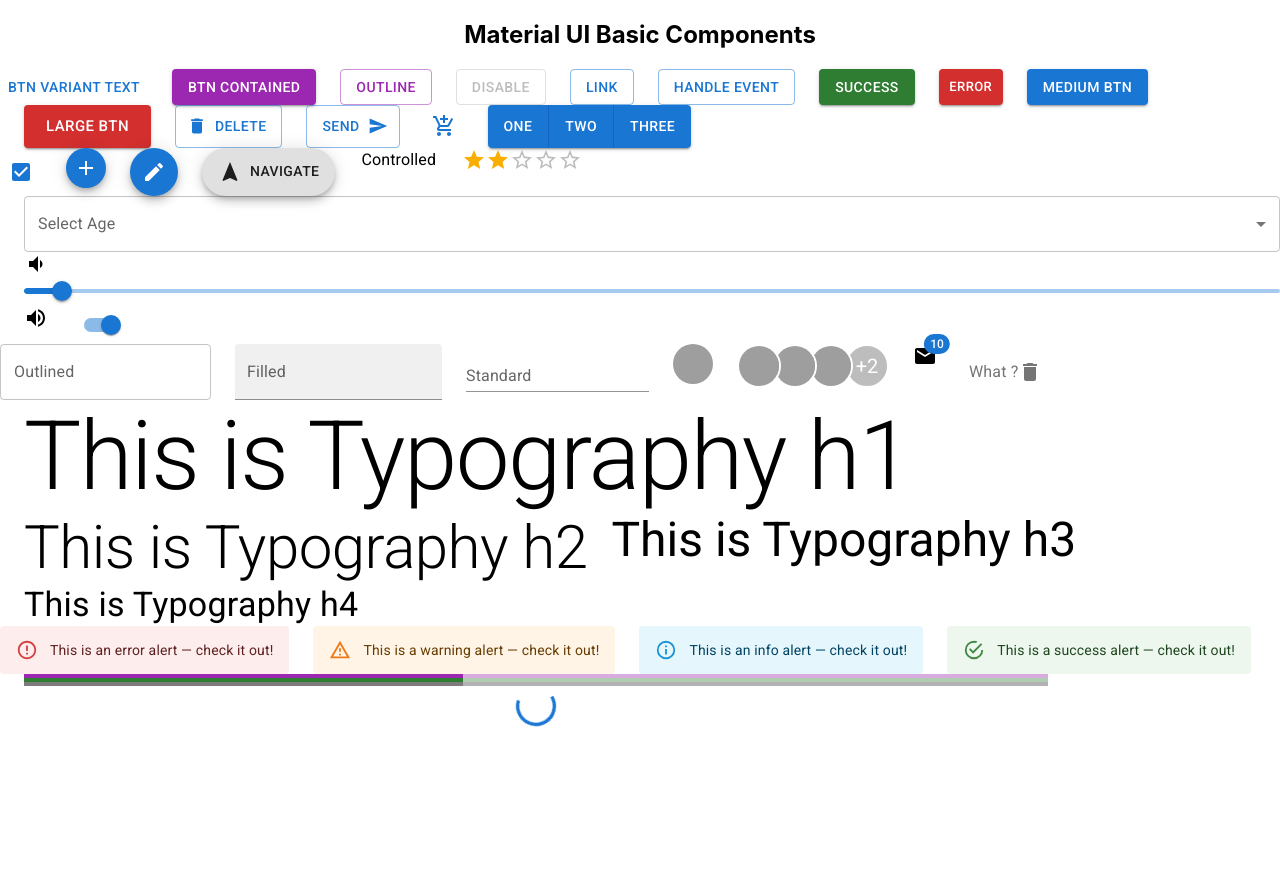
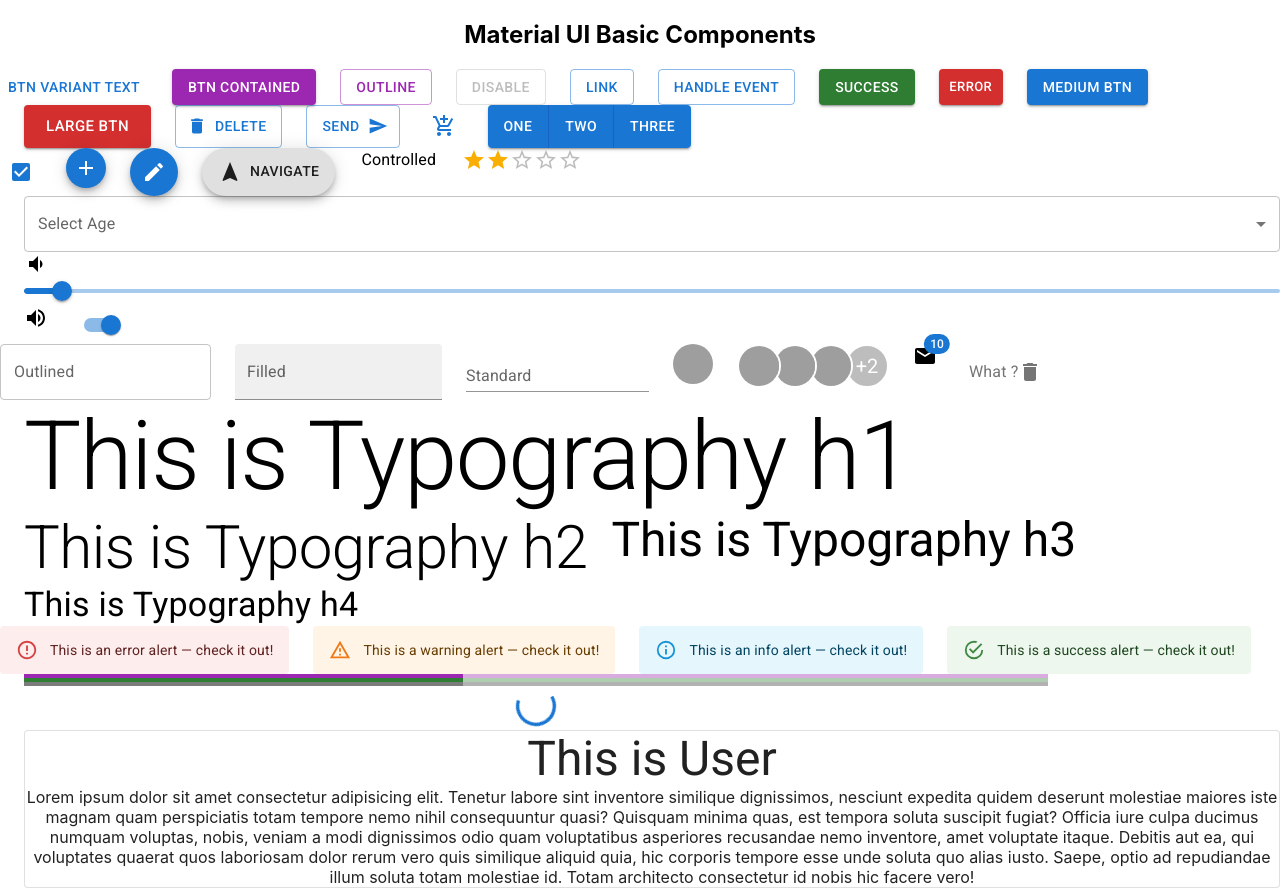
Before and after one commit to SohelTanbir/Vaid-tech, a React (Create React App) app: page / in a window 1280 px wide. Before the commit the page ends 800 px from the top, so only its background shows below. Built offline with nearby package versions, Linux system fonts and the light colour scheme; grey boxes are pictures that could not be loaded.

Commit message:
learned many more as well

```diff
--- a/src/Components/MUI.jsx
+++ b/src/Components/MUI.jsx
@@ -14,6 +14,7 @@
   Avatar,
   AvatarGroup,
   Badge,
+  Card,
   CircularProgress,
   FormControl,
   IconButton,
@@ -197,6 +198,13 @@
           <LinearProgress color="inherit" />
           <CircularProgress disableShrink />
         </Box>
+        <Card variant="outlined">
+            <Typography variant="h3">This is User</Typography>
+            <Typography variant="p">Lorem ipsum dolor sit amet consectetur adipisicing elit. Tenetur labore sint inventore similique dignissimos, nesciunt expedita quidem deserunt molestiae maiores iste magnam quam perspiciatis totam tempore nemo nihil consequuntur quasi? Quisquam minima quas, est tempora soluta suscipit fugiat? Officia iure culpa ducimus numquam voluptas, nobis, veniam a modi dignissimos odio quam voluptatibus asperiores recusandae nemo inventore, amet voluptate itaque. Debitis aut ea, qui voluptates quaerat quos laboriosam dolor rerum vero quis similique aliquid quia, hic corporis tempore esse unde soluta quo alias iusto. Saepe, optio ad repudiandae illum soluta totam molestiae id. Totam architecto consectetur id nobis hic facere vero!</Typography>
+        </Card>
+
+
+
       </Stack>
     </div>
   );
```
